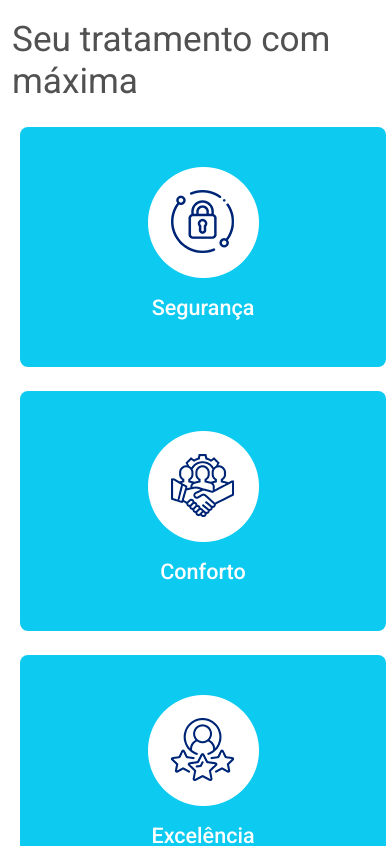
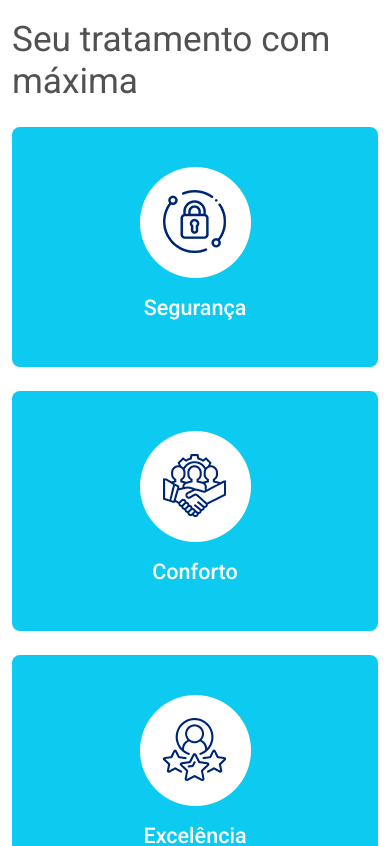
Before and after one commit to mateus-s-quintanilha/dentist-app, an Angular app: page / in a window 390 px wide. Shown: the part 2920-3766 px from the top of the page. Built offline with nearby package versions, Linux system fonts and the light colour scheme.

Commit message:
fixing sub-section-cards

```diff
--- a/src/app/sections/section1/section1.component.scss
+++ b/src/app/sections/section1/section1.component.scss
@@ -101,6 +101,10 @@
         height: 490vh;
         // height: 200vh;
     }
+    .sub-section-card {
+        margin-right: 0;
+        margin-left: 0;
+    }
 }
 
 @media screen and (max-width: 570px) {
```
